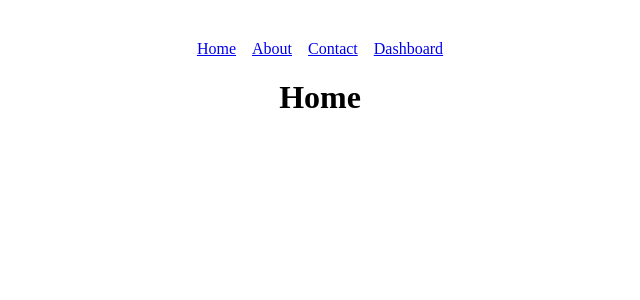
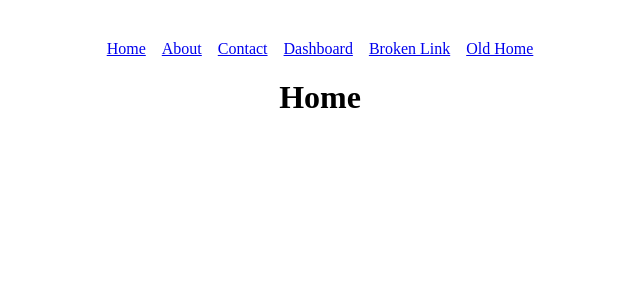
Before and after one commit to mikaelalundstrom/exercise-react-small-router-exercises, a React (Vite) app: page / in a window 1280 px wide. Shown: the top 300 px of the page, without its empty margins (320-960 px from the left). Built offline with nearby package versions, Linux system fonts and the light colour scheme.

Commit message:
exercise 3

```diff
--- a/src/Components/Header.tsx
+++ b/src/Components/Header.tsx
@@ -8,6 +8,8 @@ function Header() {
         <Link to="/about">About</Link>
         <Link to="/contact">Contact</Link>
         <Link to="/dashboard">Dashboard</Link>
+        <Link to="/aboutt">Broken Link</Link>
+        <Link to="/old-home">Old Home</Link>
       </nav>
     </>
   );
--- /dev/null
+++ b/src/Pages/NotFound.tsx
@@ -0,0 +1,10 @@
+function NotFound() {
+  return (
+    <>
+      <h1>404 Not found</h1>
+      <p>The page you're looking for doesn't exist, sorry!</p>
+    </>
+  );
+}
+
+export default NotFound;
--- /dev/null
+++ b/src/Pages/OldHome.tsx
@@ -0,0 +1,12 @@
+import { Navigate } from "react-router-dom";
+
+function OldHome() {
+  return (
+    <>
+      <h1>Old Home</h1>
+      <Navigate to="/" />
+    </>
+  );
+}
+
+export default OldHome;
--- a/src/router.tsx
+++ b/src/router.tsx
@@ -6,6 +6,8 @@ import Contact from "./Pages/Contact";
 import Dashboard from "./Pages/Dashboard";
 import Stats from "./Components/Stats";
 import Settings from "./Components/Settings";
+import NotFound from "./Pages/NotFound";
+import OldHome from "./Pages/OldHome";
 
 export const router = createBrowserRouter(
   createRoutesFromElements(
@@ -17,6 +19,8 @@ export const router = createBrowserRouter(
         <Route element={<Stats />} path="stats" />
         <Route element={<Settings />} path="settings" />
       </Route>
+      <Route element={<OldHome />} path="old-home" />
+      <Route element={<NotFound />} path="*" />
     </Route>
   )
 );
```
